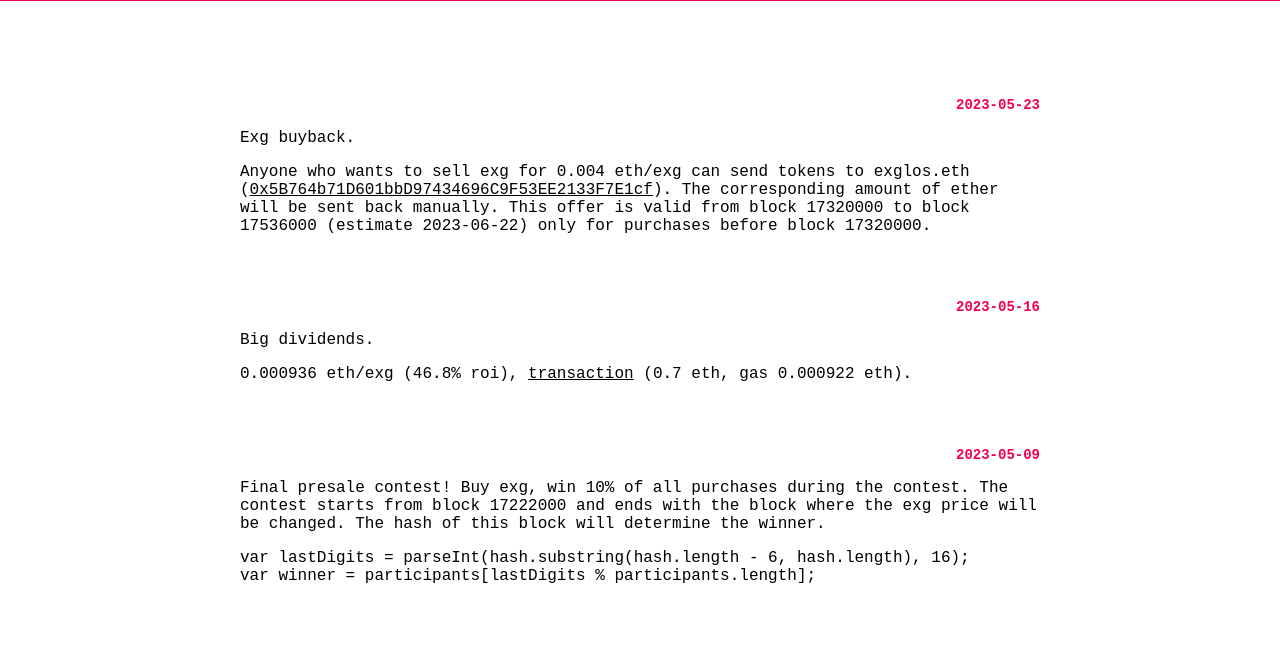
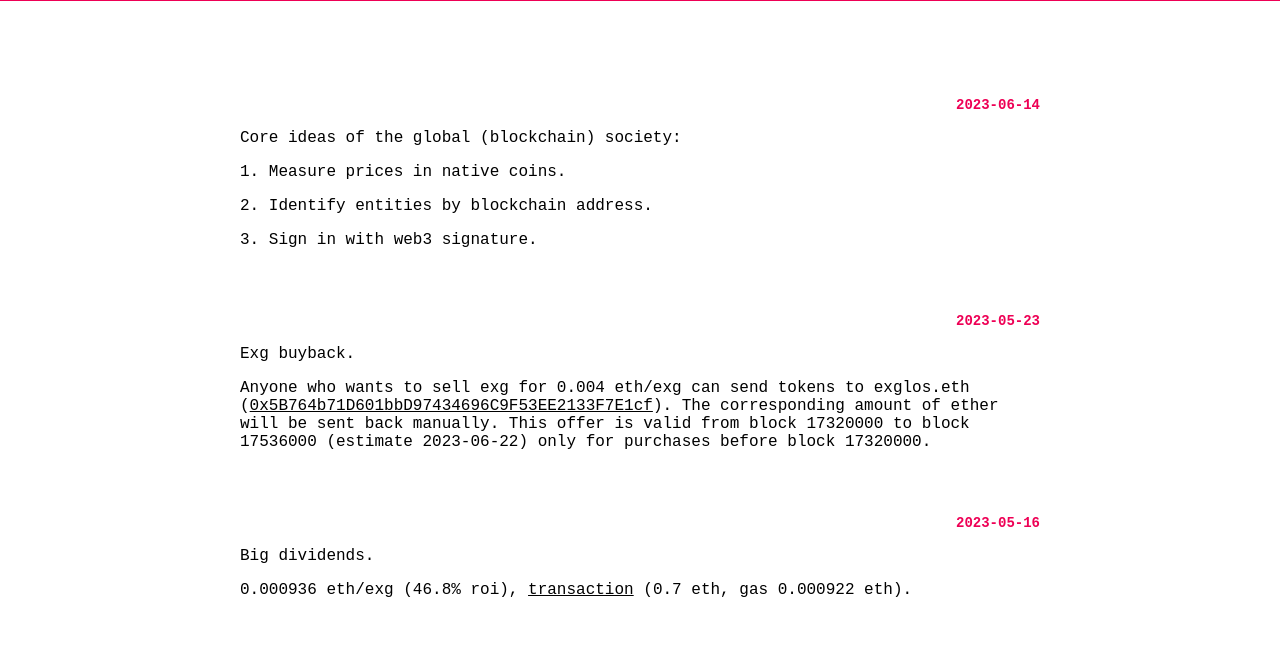
Before and after one commit to exglos/jo, a plain HTML site: page index.html in a window 1280 px wide. Shown: the part 139-785 px from the top of the page. Drawn offline with Linux system fonts and the light colour scheme; a web font is replaced by a local one.

Commit message:
1.4.0 core ideas

```diff
--- a/index.html
+++ b/index.html
@@ -1,5 +1,5 @@
 <!DOCTYPE html>
-<!-- 1.3.0 -->
+<!-- 1.4.0 -->
 <html lang="en">
     <head>
         <title>Jo Satoshi's blog</title>
@@ -10,7 +10,7 @@
         <meta name="viewport" content="width=device-width, initial-scale=1.0" />
         <meta name="theme-color" content="#EE0055" />
 
-        <link rel="icon" href="https:/exglos.com/logo.png" />
+        <link rel="icon" href="https://exglos.com/logo.png" />
         <style>
             @font-face {
                 font-family: main;
@@ -93,6 +93,11 @@
             <h2>blog</h2>
         </div>
         <div id="main">
+            <h2 id="a2023-06-14">2023-06-14</h2>
+            <p>Core ideas of the global (blockchain) society:</p>
+            <p>1. Measure prices in native coins.</p>
+            <p>2. Identify entities by blockchain address.</p>
+            <p>3. Sign in with web3 signature.</p>
             <h2 id="a2023-05-23">2023-05-23</h2>
             <p>Exg buyback.</p>
             <p>Anyone who wants to sell exg for 0.004 eth/exg can send tokens to exglos.eth
```
